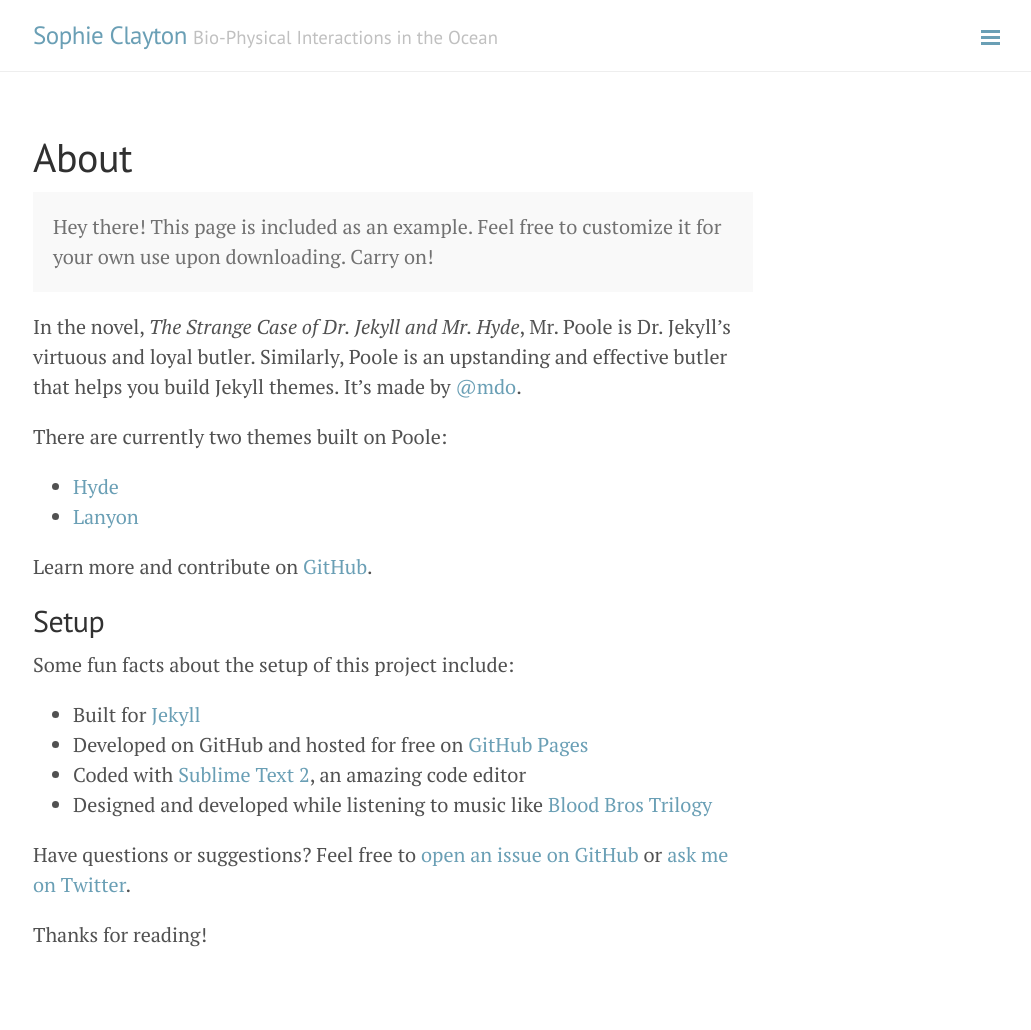
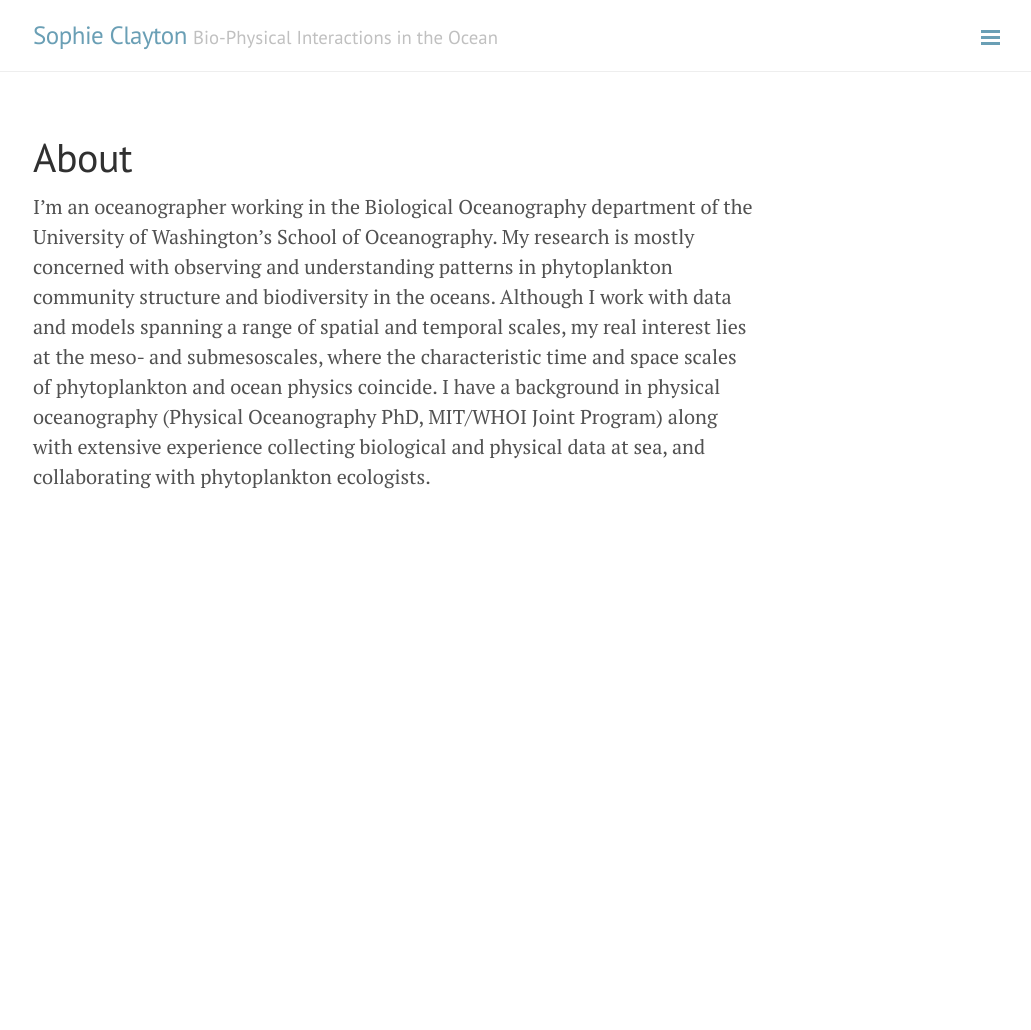
Before and after one commit to sophieclayton/old_blog, a Jekyll site: the page built from about.md, in a window 1280 px wide. Shown: the whole page, without its empty margins (247-1278 px from the left). Built offline with Jekyll 4.4.1, drawn with Linux system fonts in a browser that asks for light colours; Markdown is read by kramdown in place of the engine named in the settings; after the commit the page ends 900 px from its top, so only the background shows below that.

Commit message:
Update about.md

```diff
--- a/about.md
+++ b/about.md
@@ -3,28 +3,4 @@ layout: page
 title: About
 ---
 
-<p class="message">
-  Hey there! This page is included as an example. Feel free to customize it for your own use upon downloading. Carry on!
-</p>
-
-In the novel, *The Strange Case of Dr. Jekyll and Mr. Hyde*, Mr. Poole is Dr. Jekyll's virtuous and loyal butler. Similarly, Poole is an upstanding and effective butler that helps you build Jekyll themes. It's made by [@mdo](https://twitter.com/mdo).
-
-There are currently two themes built on Poole:
-
-* [Hyde](http://hyde.getpoole.com)
-* [Lanyon](http://lanyon.getpoole.com)
-
-Learn more and contribute on [GitHub](https://github.com/poole).
-
-## Setup
-
-Some fun facts about the setup of this project include:
-
-* Built for [Jekyll](http://jekyllrb.com)
-* Developed on GitHub and hosted for free on [GitHub Pages](https://pages.github.com)
-* Coded with [Sublime Text 2](http://sublimetext.com), an amazing code editor
-* Designed and developed while listening to music like [Blood Bros Trilogy](https://soundcloud.com/maddecent/sets/blood-bros-series)
-
-Have questions or suggestions? Feel free to [open an issue on GitHub](https://github.com/poole/poole/issues/new) or [ask me on Twitter](https://twitter.com/mdo).
-
-Thanks for reading!
+I'm an oceanographer working in the Biological Oceanography department of the University of Washington's School of Oceanography. My research is mostly concerned with observing and understanding patterns in phytoplankton community structure and biodiversity in the oceans. Although I work with data and models spanning a range of spatial and temporal scales, my real interest lies at the meso- and submesoscales, where the characteristic time and space scales of phytoplankton and ocean physics coincide. I have a background in physical oceanography (Physical Oceanography PhD, MIT/WHOI Joint Program) along with extensive experience collecting biological and physical data at sea, and collaborating with phytoplankton ecologists.
```
